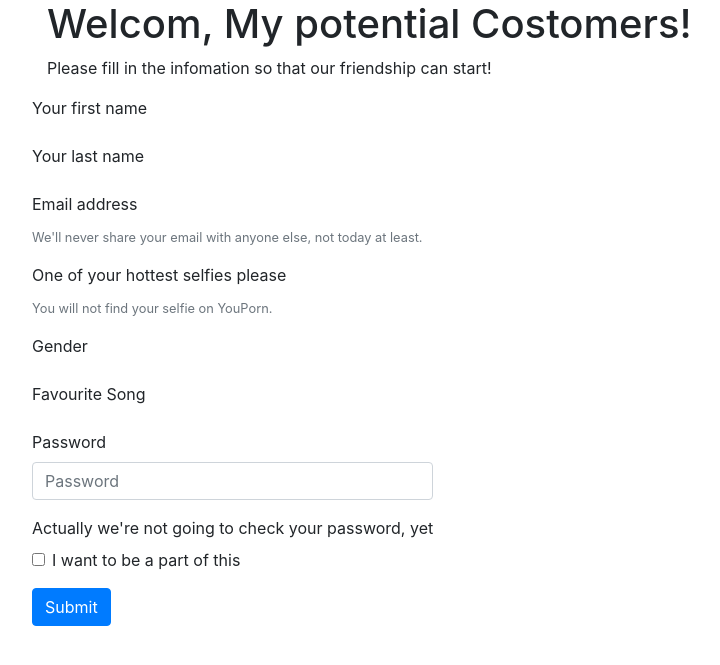
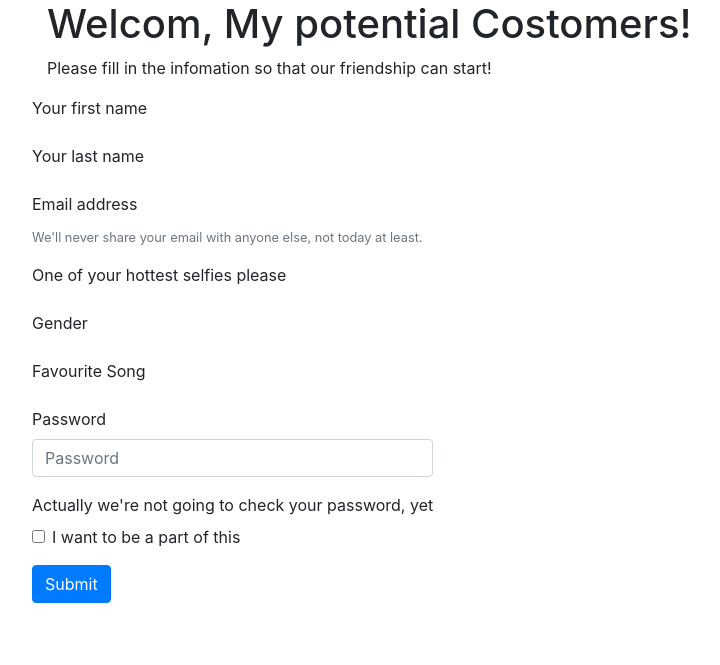
Before and after one commit to JiahongHe/Personal-Facial-Identification-System, a Django app: template scr/server/backendServer/userRegistration/templates/userRegistration/register.html in a window 1280 px wide. Shown: the top 665 px of the page, without its empty margins (38-758 px from the left). Run offline with Django 3.2, Linux system fonts and the light colour scheme; the template is opened without the code that fills it, so the values that code supplies are empty; some libraries are stand-ins or nearby versions.

Commit message:
iteration one almost done

```diff
--- a/scr/server/backendServer/userRegistration/templates/userRegistration/register.html
+++ b/scr/server/backendServer/userRegistration/templates/userRegistration/register.html
@@ -36,7 +36,6 @@
                     <div class="form-group">
                         <label for="userImage">One of your hottest selfies please</label> <br>
                         {{ form.Image }}
-                        <small id="imageHelp" class="form-text text-muted">You will not find your selfie on YouPorn.</small>
                     </div>
                     <div class="form-group">
                         <label>Gender</label>
```
